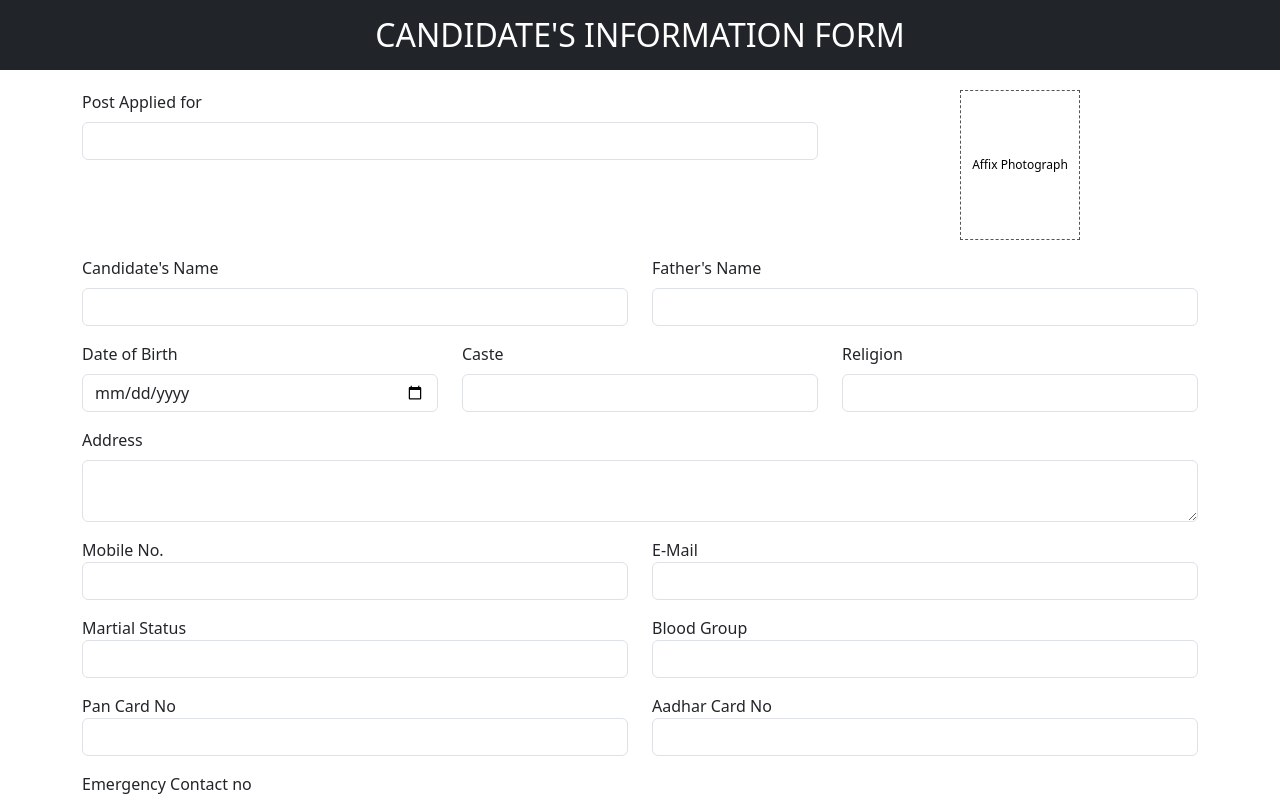
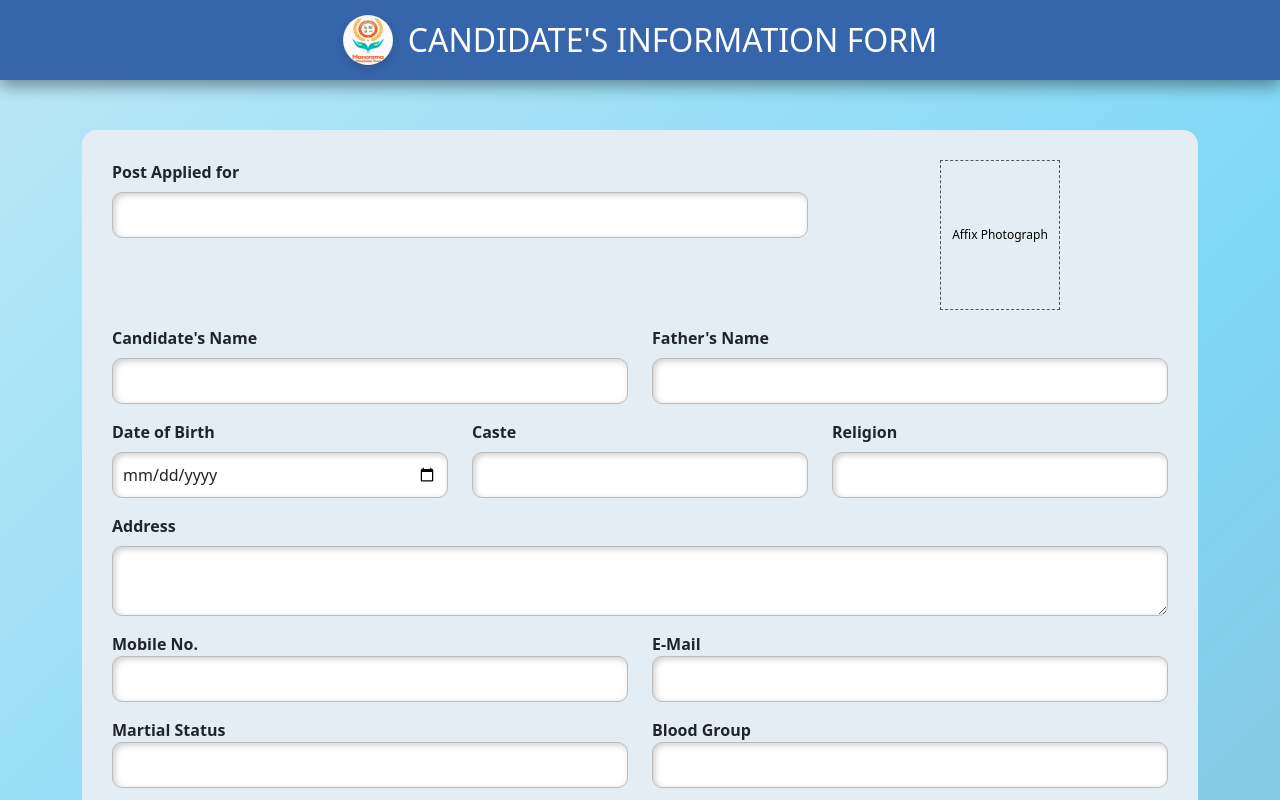
Before and after one commit to LakshaySh4rma/candidates-information-form-bootstrap, a plain HTML site: page index.html in a window 1280 px wide. Shown: the top 800 px of the page. Drawn offline with nearby package versions, Linux system fonts and the light colour scheme.

Commit message:
initial commit

```diff
--- a/index.html
+++ b/index.html
@@ -11,7 +11,8 @@
 </head>
 
 <body>
-    <div class="header bg-dark text-white p-3">
+    <div class="header ">
+        <img src="logo.jpg.jpeg" alt="Logo">
         <h2 class="mb-0">CANDIDATE'S INFORMATION FORM</h2>
     </div>
 
--- a/style.css
+++ b/style.css
@@ -1,8 +1,27 @@
+body {
+  background: linear-gradient(135deg, rgb(188, 231, 246), rgb(126, 216, 246), #94b2c6);
+}
+
+
 .header {
   display: flex;
   align-items: center;
   justify-content: center;
+  gap: 15px;
   margin-bottom: 20px;
+  background: #3765ab;
+  padding: 15px;
+  color: white;
+  box-shadow: 0 6px 15px rgba(0, 0, 0, 0.4);
+  position: sticky;
+  top: 0;
+}
+
+.header img {
+  height: 50px;
+  width: 50px;
+  border-radius: 50%;
+  box-shadow: 0 4px 10px rgba(0, 0, 0, 0.14);
 }
 
 .photo-box {
@@ -16,3 +35,33 @@
   color: black;
   margin: auto;
 }
+
+.form-container {
+  padding: 30px;
+  background: rgb(228, 237, 243);
+  border-radius: 15px;
+  margin-top: 50px;
+  box-shadow: 0, 10px, 25px, rgba(0, 0, 0, 0.4);
+  transition: all 0.3s ease-in-out;
+}
+
+label {
+  font-weight: bold;
+}
+
+.form-control {
+  border: 1px solid #bbb;
+  border-radius: 10px;
+  padding: 10px;
+  box-shadow: inset 2px 2px 6px rgba(0, 0, 0, 0.2),
+    inset -2px -2px 6px rgba(255, 255, 255, 0.7);
+  transition: all 0.2s ease-in-out;
+}
+
+.btn {
+  padding: 10px 20px;
+  font-weight: 600;
+  border-radius: 10px;
+  box-shadow: 0 6px #0a58ca;
+  transition: all 0.2s ease-in-out;
+}
```
Also changed, not shown: logo.jpg.jpeg (added). Lines whose indentation alone changed are shown as unchanged.
